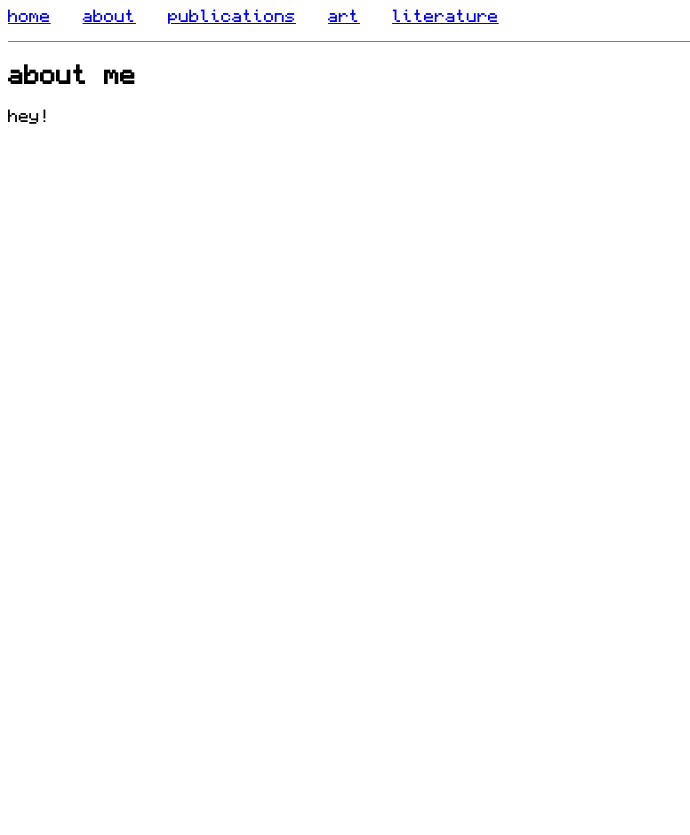
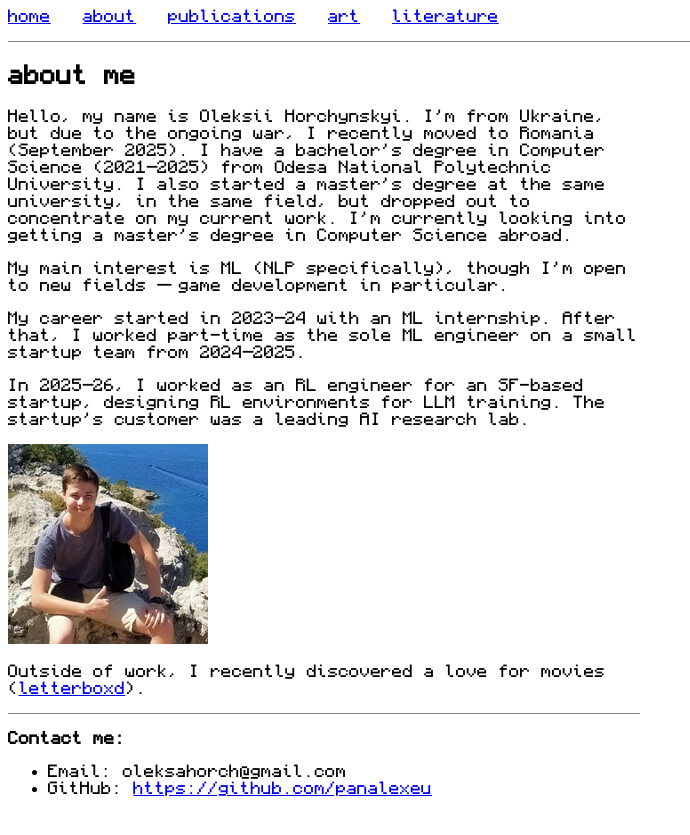
Before and after one commit to panalexeu/panalexeu.github.io, a Jekyll site: the page built from about.md, in a window 1280 px wide. Shown: the top 835 px of the page, without its empty margins (0-690 px from the left). Built offline with Jekyll 4.4.1, drawn with Linux system fonts in a browser that asks for light colours.

Commit message:
finish about me part

```diff
--- a/about.md
+++ b/about.md
@@ -2,6 +2,28 @@
 title: about
 ---
 
+<article class="post" markdown="1">
+
 ## about me
 
-hey!
+Hello, my name is Oleksii Horchynskyi. I'm from Ukraine, but due to the ongoing war, I recently moved to Romania (September 2025).
+I have a bachelor's degree in Computer Science (2021–2025) from Odesa National Polytechnic University.
+I also started a master's degree at the same university, in the same field, but dropped out to concentrate on my current work. I'm currently looking into getting a master's degree in Computer Science abroad.
+
+My main interest is ML (NLP specifically), though I'm open to new fields — game development in particular.
+
+My career started in 2023–24 with an ML internship. After that, I worked part-time as the sole ML engineer on a small startup team from 2024–2025.
+
+In 2025–26, I worked as an RL engineer for an SF-based startup, designing RL environments for LLM training. The startup's customer was a leading AI research lab.
+
+![me](/assets/images/me_small.jpeg)
+
+Outside of work, I recently discovered a love for movies ([letterboxd](https://letterboxd.com/panalexeu/films/)).
+
+---
+
+**Contact me:**
+- Email: oleksahorch@gmail.com
+- GitHub: [https://github.com/panalexeu](https://github.com/panalexeu)
+
+</article>
```
Also changed, not shown: assets/images/me_small.jpeg (added).
